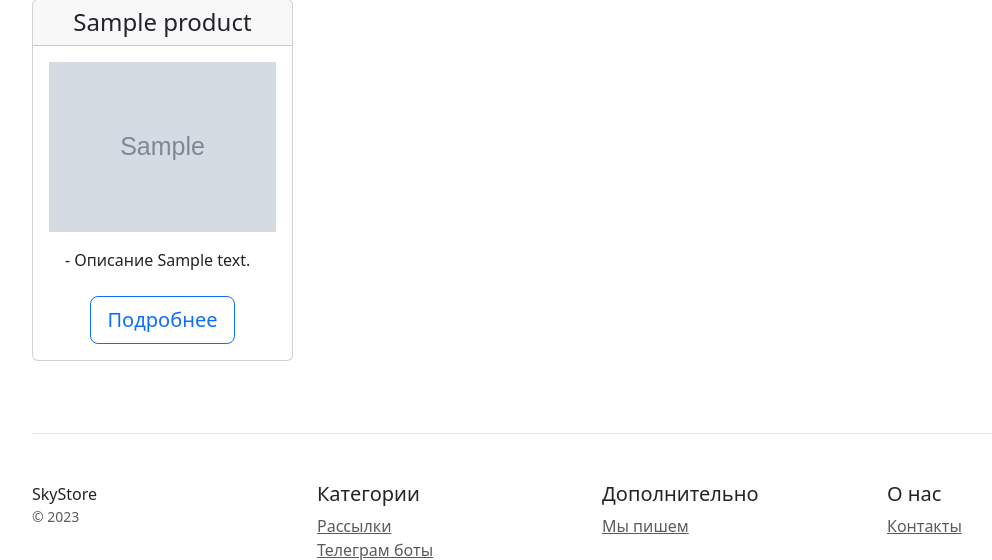
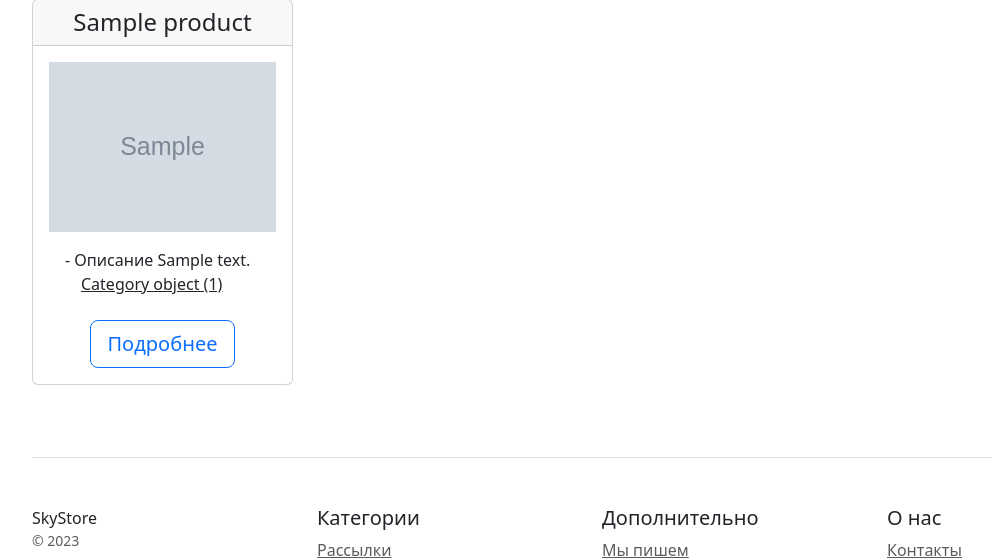
Before and after one commit to Alexandr-Celestial/Django_22, a Django app: page / in a window 1280 px wide. Shown: the part 309-869 px from the top of the page, without its empty margins (50-1042 px from the left). Run offline with Django 5.2, Linux system fonts and the light colour scheme; tables that the repository leaves empty hold one stand-in row (values such as "Sample post"); grey boxes marked "Sample" are stand-in pictures; parts of the project's set-up code (start-up, migrations or seed data) failed here and were passed over; some libraries are stand-ins or nearby versions.

Commit message:
Реализация домашней работы №29

```diff
--- a/catalog/templates/home.html
+++ b/catalog/templates/home.html
@@ -19,6 +19,7 @@
                     <img src="{{product.picture|media_filter}}" class="img-fluid">
                     <ul class="list-unstyled mt-3 mb-4 text-start m-3">
                         <li>- Описание {{product.description|truncatechars:100}}</li>
+                        <a class="card-body" href="{% url 'catalog:product_list_category' product.category.pk %}">{{product.category}}</a>
                     </ul>
                     <a type="button" class="btn btn-lg btn-block btn-outline-primary"
                        href="{% url 'catalog:product_detail' product.pk %}">Подробнее</a>
--- a/catalog/urls.py
+++ b/catalog/urls.py
@@ -2,7 +2,7 @@ from django.urls import path
 
 from catalog.apps import CatalogConfig
 from catalog.views import ProductContactsView, ProductListView, ProductDetailView, ProductCreateView, ProductUpdateView, \
-    ProductDeleteView
+    ProductDeleteView, CategoryProductsListView
 
 app_name=CatalogConfig.name
 
@@ -13,4 +13,5 @@ urlpatterns = [
     path('product_create/', ProductCreateView.as_view(), name='product_create'),
     path('product_update/<int:pk>', ProductUpdateView.as_view(), name='product_update'),
     path('product_confirm_delete/<int:pk>', ProductDeleteView.as_view(), name='product_confirm_delete'),
+    path('product_list_category/<int:pk>', CategoryProductsListView.as_view(), name='product_list_category'),
 ]
--- a/catalog/views.py
+++ b/catalog/views.py
@@ -1,12 +1,17 @@
+from idlelib.autocomplete import ID_CHARS
+
 from django.contrib.auth.mixins import LoginRequiredMixin
+from django.core.cache import cache
 from django.core.exceptions import PermissionDenied
 from django.http import HttpResponseForbidden
-from django.shortcuts import get_object_or_404
 from django.urls import reverse_lazy, reverse
+from django.utils.decorators import method_decorator
+from django.views.decorators.cache import cache_page
 from django.views.generic import TemplateView, ListView, DetailView, CreateView, UpdateView, DeleteView
 
 from catalog.forms import ProductForm
 from catalog.models import Product
+from catalog.services import get_products_from_category
 
 
 # Create your views here.
@@ -15,9 +20,29 @@ class ProductListView(ListView):
     model = Product
     template_name = 'home.html'
 
+    def get_queryset(self):
+        queryset = cache.get('products')
+        if not queryset:
+            queryset = super().get_queryset()
+            cache.set('products', queryset, 60 * 15)  # Кешируем данные на 15 минут
+        return queryset
+
+class CategoryProductsListView(ListView):
+    model = Product
+    template_name = 'product_list_category.html'
+
+    def get_queryset(self):
+        id_category = self.kwargs.get('pk')
+        queryset = cache.get('cat_products_' + id_category)
+        if not queryset:
+            queryset = get_products_from_category(id_category)
+            cache.set('cat_products_', + id_category, queryset, 60 * 15)  # Кешируем данные на 15 минут
+        return queryset
+
 class ProductContactsView(TemplateView):
     template_name = 'contacts.html'
 
+@method_decorator(cache_page(60 * 15), name='dispatch')
 class ProductDetailView(DetailView):
     model = Product
     template_name = 'product_detail.html'
--- a/pyproject.toml
+++ b/pyproject.toml
@@ -13,6 +13,7 @@ dependencies = [
     "psycopg2-binary (>=2.9.10,<3.0.0)",
     "pillow (>=11.2.1,<12.0.0)",
     "ipython (>=9.3.0,<10.0.0)",
+    "redis (>=6.2.0,<7.0.0)",
 ]
 
 
```
Also changed, not shown: config/settings.py (+10 -0 lines), 2 other files.
